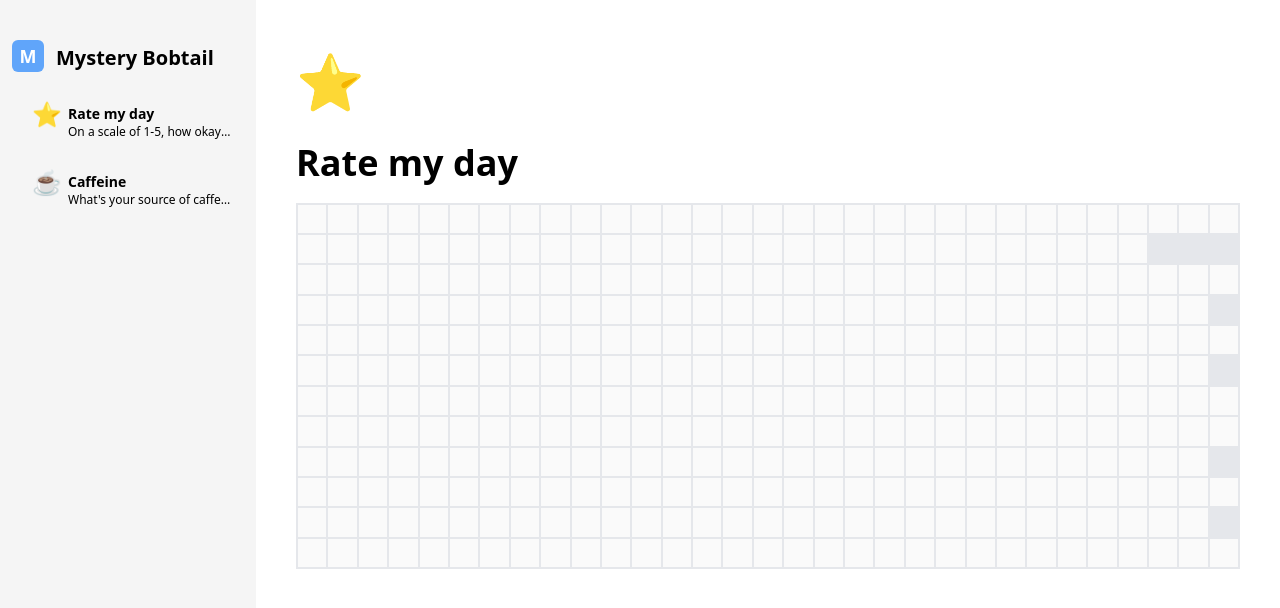
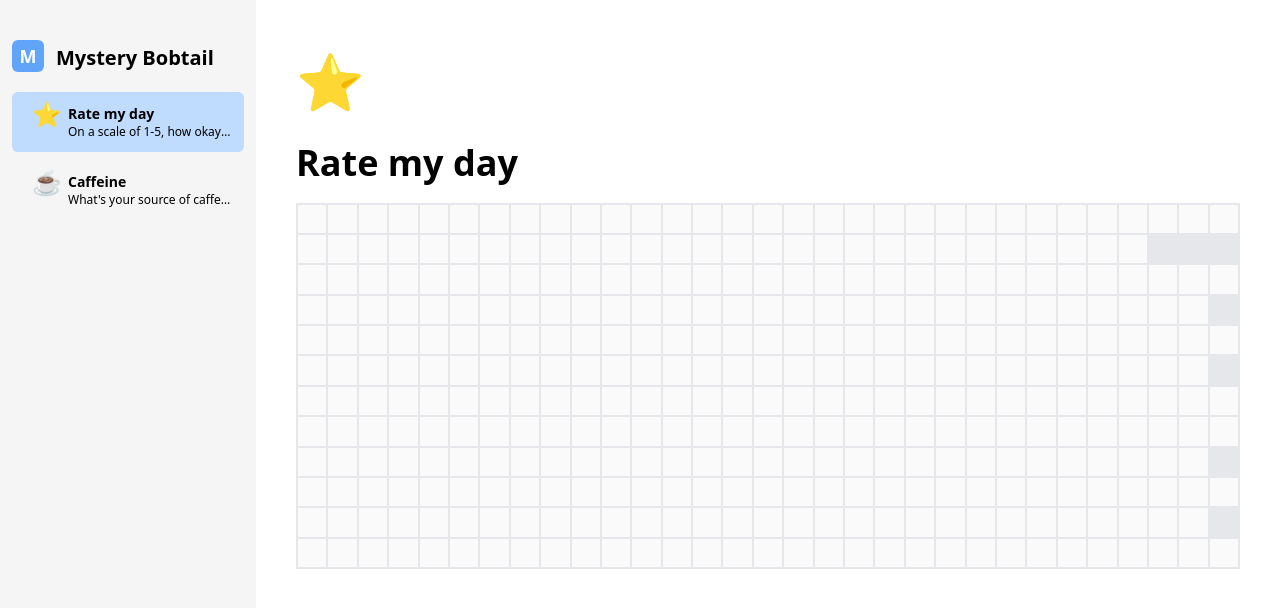
Before and after one commit to btthao/bullet-journal, a React (Vite) app: page / in a window 1280 px wide. Shown: the top 608 px of the page. Built offline with nearby package versions, Linux system fonts and the light colour scheme.

Commit message:
select log from sidebar

```diff
--- a/src/App.tsx
+++ b/src/App.tsx
@@ -1,4 +1,4 @@
-import { useEffect } from 'react';
+import { useEffect, useState } from 'react';
 import { ErrorBoundary } from 'react-error-boundary';
 import Main from './components/Main';
 import Sidebar from './components/Sidebar';
@@ -8,6 +8,7 @@ import useLogsData, { LogData } from './hooks/useLogsData';
 function App() {
   const [localStorage, setLocalStorage] = useLocalStorage<LogData[]>('logs', []);
   const { state, createNewLog } = useLogsData(localStorage);
+  const [activeLog, setActiveLog] = useState(0);
 
   useEffect(() => {
     setLocalStorage(state);
@@ -16,8 +17,8 @@ function App() {
   return (
     <ErrorBoundary fallback={<div>Something went wrong</div>}>
       <div className='flex h-screen'>
-        <Sidebar data={state} />
-        <Main data={state[0]} />
+        <Sidebar data={state} select={setActiveLog} activeLog={activeLog} />
+        <Main data={state[activeLog]} />
       </div>
     </ErrorBoundary>
   );
--- a/src/components/LogTab.tsx
+++ b/src/components/LogTab.tsx
@@ -2,9 +2,14 @@ import React from 'react';
 import { LogData } from '../hooks/useLogsData';
 import { Emoji, EmojiStyle } from 'emoji-picker-react';
 
-const LogTab: React.FC<LogData> = ({ emoji, name, description }) => {
+interface LogTabProps extends LogData {
+  active: boolean;
+  onClick: () => void;
+}
+
+const LogTab: React.FC<LogTabProps> = ({ emoji, name, description, onClick, active }) => {
   return (
-    <div role='button' className='flex truncate pl-5 pr-3 pt-1 pb-3 rounded-md hover:bg-blue-200'>
+    <div role='button' className={`flex truncate pl-5 pr-3 pt-1 pb-3 rounded-md ${active ? 'bg-blue-200' : ''} hover:bg-blue-200`} onClick={onClick}>
       <Emoji unified={emoji} size={24} emojiStyle={EmojiStyle.NATIVE} />
       <div className='pl-3 text-sm truncate pt-2'>
         <div className='font-bold truncate'>{name}</div>
--- a/src/components/Sidebar.tsx
+++ b/src/components/Sidebar.tsx
@@ -4,15 +4,17 @@ import Username from './Username';
 
 interface SidebarProps {
   data: LogData[];
+  activeLog: number;
+  select: (idx: number) => void;
 }
 
-function Sidebar({ data }: SidebarProps) {
+function Sidebar({ data, select, activeLog }: SidebarProps) {
   return (
     <div className='w-[16rem] min-w-[16rem] max-h-screen overflow-scroll py-5 px-3 bg-neutral-100'>
       <Username />
       <div className='grid gap-2 pt-4'>
-        {data.map((log) => (
-          <LogTab key={log.id} {...log} />
+        {data.map((log, idx) => (
+          <LogTab key={log.id} {...log} onClick={() => select(idx)} active={activeLog == idx} />
         ))}
       </div>
     </div>
```
